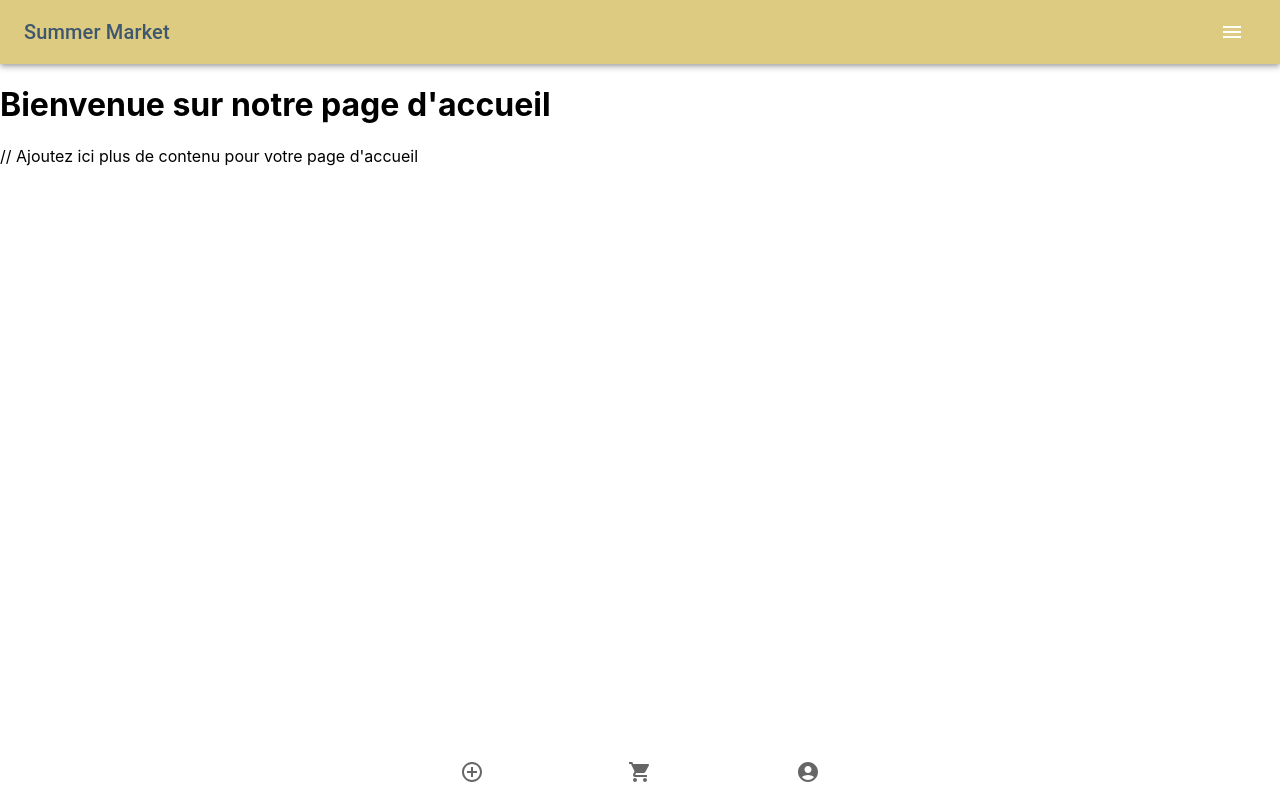
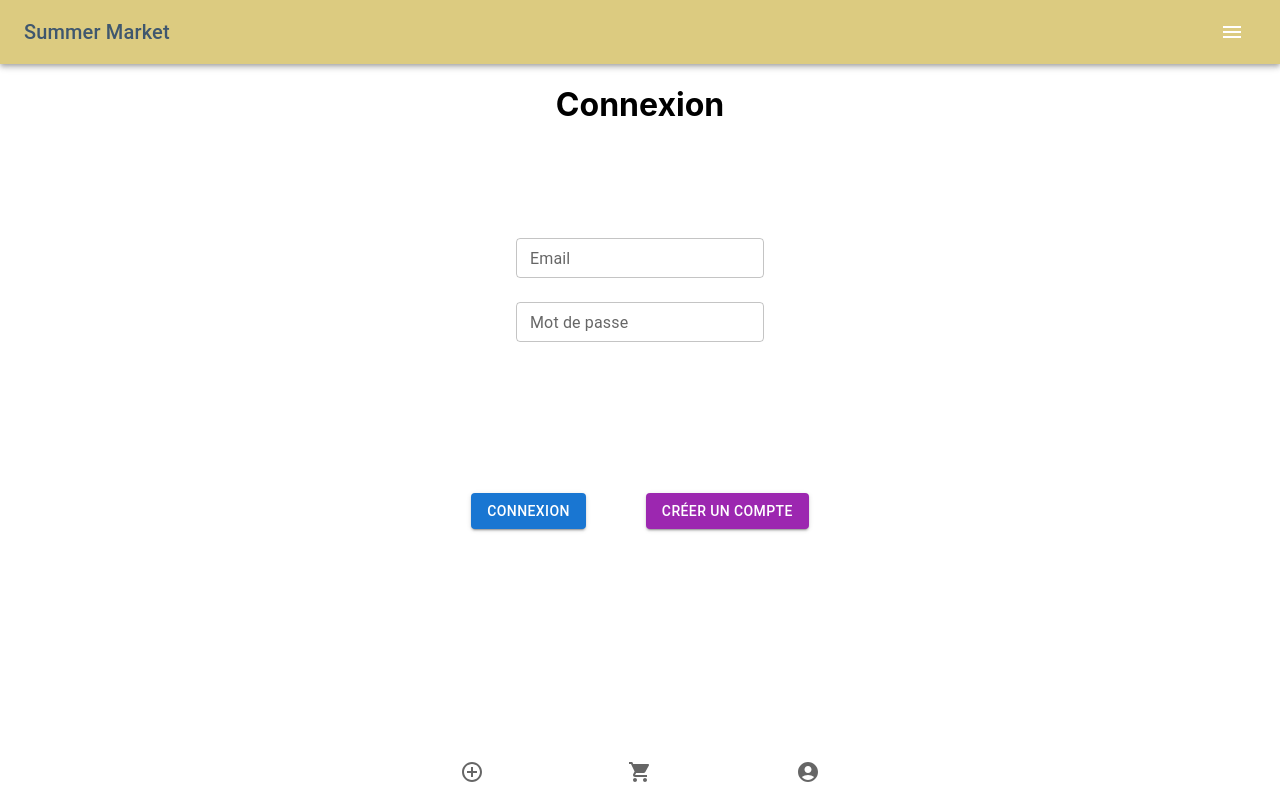
Before and after one commit to CyprienKelma/Summer-Market, a React (Create React App) app in the folder client/: page /login in a window 1280 px wide. Built offline with nearby package versions, Linux system fonts and the light colour scheme.

Commit message:
Push login et liens register

```diff
--- a/client/src/components/login.js
+++ b/client/src/components/login.js
@@ -1,12 +1,112 @@
-import React from 'react';
+import React, { useState } from 'react';
+import { useNavigate } from 'react-router-dom';
+import Button from '@mui/material/Button';
+import TextField from '@mui/material/TextField';
+import Grid from '@mui/material/Grid';
+import axios from 'axios';
 
 function Login() {
-  return (
-    <div>
-      <h1>Bienvenue sur notre page d'accueil</h1>
-      // Ajoutez ici plus de contenu pour votre page d'accueil
-    </div>
-  );
+    const navigate = useNavigate();
+    const navigateToRegister = () => {
+        navigate('/Register');
+    }
+
+    const [email, setEmail] = useState('');
+    const [password, setPassword] = useState('');
+    const [loginError, setLoginError] = useState('');
+
+    const handleSignIn = async () => {
+        if (!email || !password) {
+            alert('Veuillez remplir tous les champs.');
+            return;
+        }
+
+        try {
+            const response = await axios.post('http://localhost:5001/login', {
+                email,
+                password,
+            });
+
+            if (response.data.message === 'Login successful') {
+                // Perform the necessary actions after successful login
+                console.log('Connexion réussie');
+                // Redirect to home page or dashboard
+                navigate('/Home');
+            } else {
+                // Handle login errors here
+                setLoginError(response.data.message);
+            }
+        } catch (error) {
+            // Handle login errors here
+            console.error("Une erreur s'est produite lors de la connexion", error);
+            setLoginError(error.response.data.message || "Une erreur s'est produite");
+        }
+    };
+
+    return (
+        <div>
+            <Grid
+                container
+                direction="column"
+                justifyContent="center"
+                alignItems="center"
+            >
+                <h1>Connexion</h1>
+            </Grid>
+            <Grid
+                container
+                direction="column"
+                justifyContent="center"
+                alignItems="center"
+                style={{ minHeight: '35vh' }}
+            >
+                <Grid item xs={12} md={6}>
+                    <TextField
+                        label="Email"
+                        type="email"
+                        variant="outlined"
+                        value={email}
+                        onChange={(e) => setEmail(e.target.value)}
+                        fullWidth
+                        margin="normal"
+                        size='small'
+                        error={!!loginError}
+                    />
+                </Grid>
+                <Grid item xs={12} md={6}>
+                    <TextField
+                        label="Mot de passe"
+                        type="password"
+                        variant="outlined"
+                        value={password}
+                        onChange={(e) => setPassword(e.target.value)}
+                        fullWidth
+                        margin="normal"
+                        size='small'
+                        error={!!loginError}
+                        helperText={loginError}
+                    />
+                </Grid>
+            </Grid>
+
+            <Grid
+                container
+                direction="column"
+                justifyContent="center"
+                alignItems="center"
+                style={{ minHeight: '20vh' }}
+            >
+                <Grid item xs={12} md={12} container justifyContent="center">
+                    <Button variant="contained" color="primary" onClick={handleSignIn} style={{ margin: '10px 30px 0px' }}>
+                        Connexion
+                    </Button>
+                    <Button variant="contained" color="secondary" onClick={navigateToRegister} style={{ margin: '10px 30px 0px' }}>
+                        Créer un compte
+                    </Button>
+                </Grid>
+            </Grid>
+        </div>
+    );
 }
 
 export default Login;
--- a/client/src/components/register.js
+++ b/client/src/components/register.js
@@ -73,7 +73,7 @@ function Register() {
 
         try {
             // Utiliser Axios pour envoyer les données au serveur
-            const response = await axios.post('http://localhost:5001/api/users', {
+            const response = await axios.post('http://localhost:5001/', {
                 username,
                 email,
                 password,
```
Also changed, not shown: 2 other files (tests, documents, lock files or other folders).
